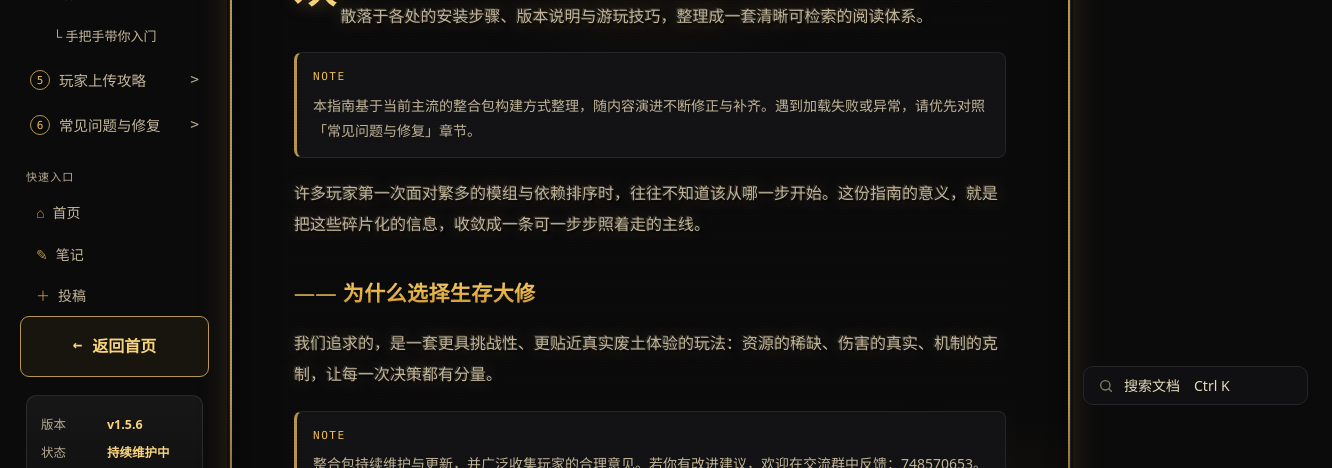
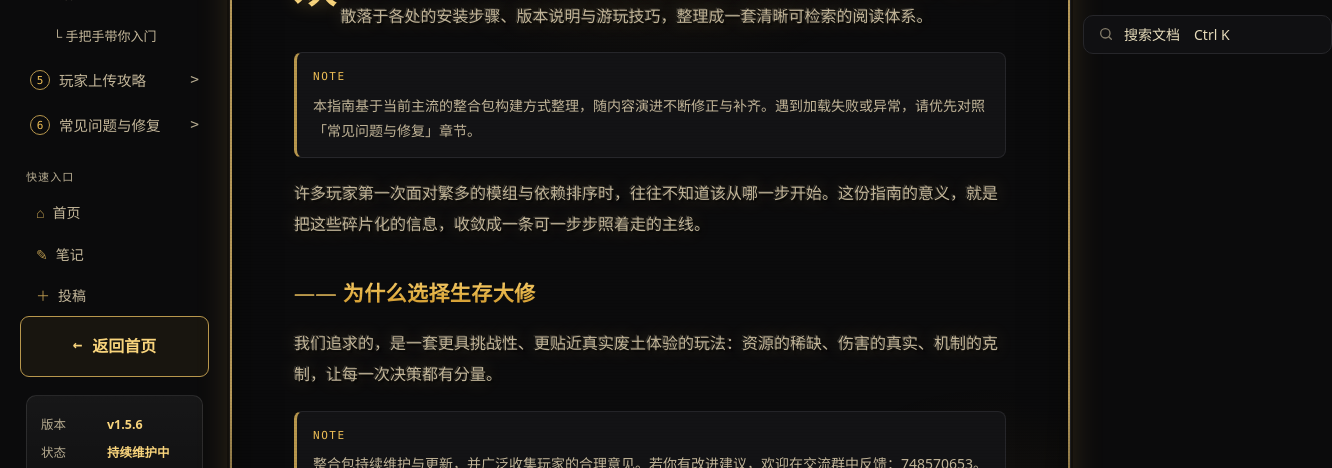
Before and after one commit to Wz3723/FO4SO-KNOWLEDGE, a plain HTML site: page guide.html in a window 1280 px wide. Shown: the part 331-799 px from the top of the page, 1332 px wide, since content can reach past the window. Drawn offline with Linux system fonts and the light colour scheme; no server answers.

Commit message:
搜索框移到快速导航下方（上移）、加宽到红圈宽度并防横向滚动

```diff
--- a/guide.html
+++ b/guide.html
@@ -24,7 +24,7 @@
     --prose:'Noto Serif SC','Songti SC','STSong','SimSun',Georgia,'Times New Roman',serif;
   }
   *{box-sizing:border-box;margin:0;padding:0;}
-  body{background:var(--bg);color:var(--text);font-family:var(--sans);line-height:1.8;-webkit-font-smoothing:antialiased;}
+  body{background:var(--bg);color:var(--text);font-family:var(--sans);line-height:1.8;-webkit-font-smoothing:antialiased;overflow-x:hidden;}
   ::selection{background:rgba(227,176,75,.25);color:var(--gold-strong);}
   a{color:inherit;text-decoration:none;}
 
@@ -72,7 +72,7 @@
   .search input{flex:1;background:transparent;border:none;outline:none;color:var(--text);font-size:14px;font-family:var(--sans);}
   .search input::placeholder{color:#e7dcbb;}
   .search kbd{font-family:var(--mono);font-size:11px;color:#d8cba4;border:1px solid var(--border);border-radius:6px;padding:2px 7px;background:var(--bg);white-space:nowrap;}
-  .side-search{margin-top:auto;padding-top:18px;margin-bottom:48px;width:calc(100% + 40px);}
+  .side-search{margin:18px 0 4px;width:calc(100% + 64px);}
   .side-search .search-wrap{flex:none;max-width:none;width:100%;}
   .side-search .search{max-width:none;width:100%;padding:9px 14px;font-size:14px;}
   .side-search .search input{min-width:0;}
```
